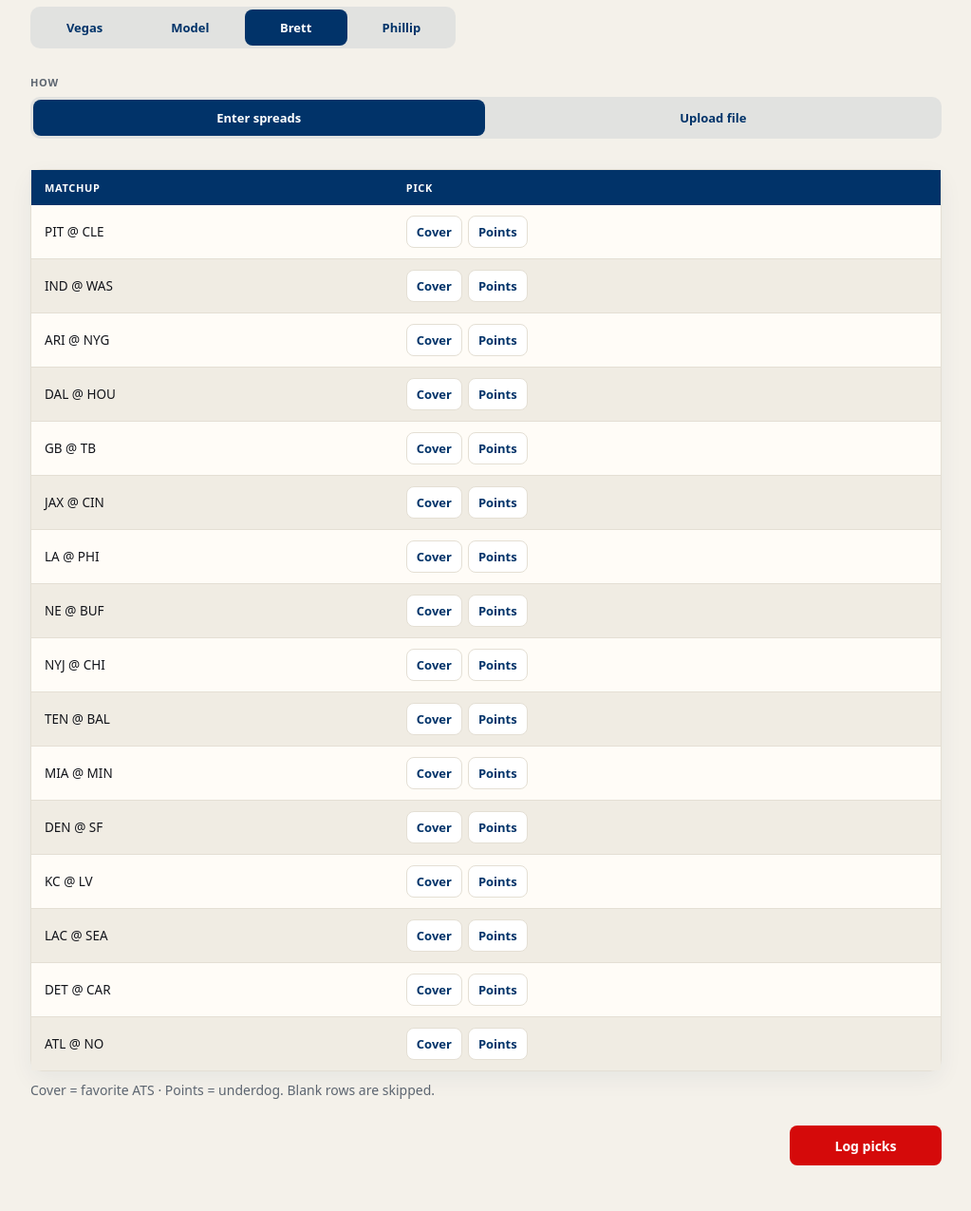
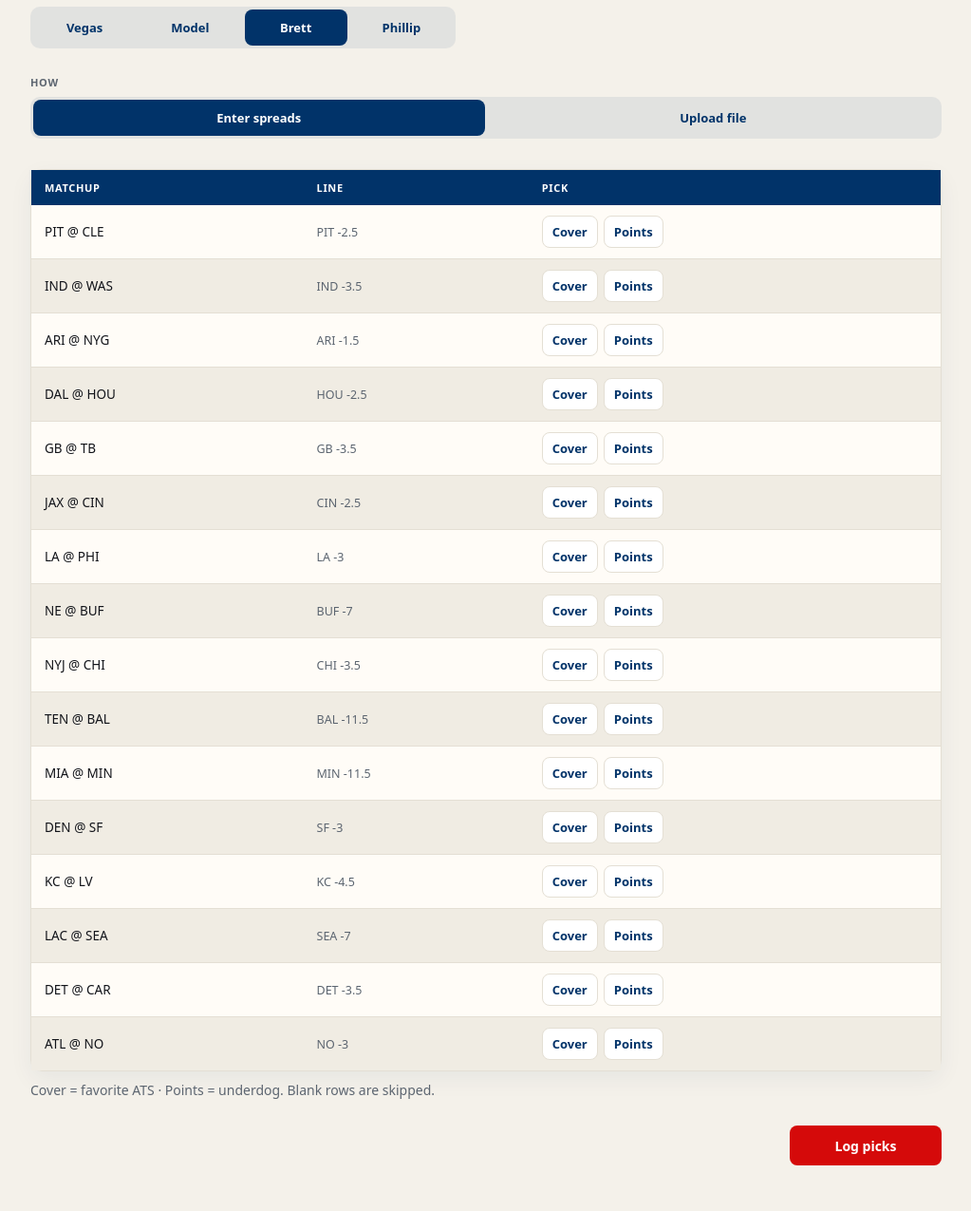
Before and after one commit to phaberman/the-sunday-report, a FastAPI app: page /upload?view=add&week=4&slot=Brett in a window 1280 px wide. Shown: the part 199-1474 px from the top of the page at 95% size, without its empty margins (128-1151 px from the left). Run offline with FastAPI, Linux system fonts and the light colour scheme; data comes from the database, SQL or seed files in the repository; both versions use the stored data as it was after the commit.

Commit message:
ui cleanup

```diff
--- a/app/ingest.py
+++ b/app/ingest.py
@@ -360,6 +360,10 @@
                         prefilled_points = f"{-pts:g}"
                 except ValueError:
                     prefilled_points = ""
+        vegas_line = ""
+        vegas_pick = latest_slot_pick(session, matchup_id=m.id, slot_key="vegas")
+        if vegas_pick and not vegas_pick.decision:
+            vegas_line = format_spread(m.away_team, m.home_team, vegas_pick.spread)
         rows.append(
             {
                 "id": m.id,
@@ -373,6 +377,7 @@
                 "locked_decision": locked_decision,
                 "prefilled_points": prefilled_points,
                 "prefilled_decision": prefilled_decision,
+                "vegas_line": vegas_line,
             }
         )
     return rows
--- a/app/static/style.css
+++ b/app/static/style.css
@@ -511,6 +511,8 @@
   background: #fff;
 }
 .upload-mark { font-size: 13px; }
+.upload-mark-ok { color: #0d7a3a; }
+.upload-mark-miss { color: var(--red); }
 .slot-list {
   list-style: none;
   margin: 8px 0 0;
@@ -758,6 +760,10 @@
   padding: 8px 10px;
   font-variant-numeric: tabular-nums;
 }
+.enter-table .enter-vegas-line {
+  font-variant-numeric: tabular-nums;
+  white-space: nowrap;
+}
 .enter-hint, .empty-entries { margin: 10px 0 0; }
 .schema-help { margin-top: 18px; }
 .schema-cols { margin: 0 0 10px; }
--- a/app/templates/partials/spread_table.html
+++ b/app/templates/partials/spread_table.html
@@ -1,7 +1,7 @@
 <div class="table-card" id="table">
   <table>
     <thead>
-      <tr><th>Index</th><th>Kickoff</th><th>Matchup</th><th>Home Team</th><th>Away Team</th><th>Spread</th></tr>
+      <tr><th>Index</th><th>Kickoff</th><th>Matchup</th><th>Away Team</th><th>Home Team</th><th>Spread</th></tr>
     </thead>
     <tbody>
       {% for r in rows %}
@@ -9,8 +9,8 @@
         <td class="mono">{{ r.index }}</td>
         <td class="mono">{{ r.kickoff }}</td>
         <td>{{ r.game }}</td>
+        <td>{{ r.away_team }}</td>
         <td>{{ r.home_team }}</td>
-        <td>{{ r.away_team }}</td>
         <td class="spread">{% if r.vegas_hint %}<span class="tip">{{ r.vegas_hint }}</span>{% endif %}{{ r.vegas }}</td>
       </tr>
       {% else %}
--- a/app/templates/partials/spreads_board.html
+++ b/app/templates/partials/spreads_board.html
@@ -4,8 +4,8 @@
     <thead>
       <tr>
         <th>Date</th>
+        <th>Away Team</th>
         <th>Home Team</th>
-        <th>Away Team</th>
         <th>Spread</th>
       </tr>
     </thead>
@@ -13,8 +13,8 @@
       {% for r in rows %}
       <tr>
         <td class="mono">{{ r.date or "—" }}</td>
+        <td>{{ r.away_team }}</td>
         <td>{{ r.home_team }}</td>
-        <td>{{ r.away_team }}</td>
         <td class="spread">{% if r.vegas_hint %}<span class="tip">{{ r.vegas_hint }}</span>{% endif %}{{ r.vegas or "—" }}</td>
       </tr>
       {% else %}
--- a/app/templates/partials/upload_entries.html
+++ b/app/templates/partials/upload_entries.html
@@ -11,6 +11,7 @@
           <th>Favorite</th>
           <th>Line</th>
           {% else %}
+          <th>Line</th>
           <th>Pick</th>
           {% endif %}
         </tr>
@@ -35,6 +36,7 @@
             <span class="mono">{{ r.locked_spread }}</span>
           </td>
           {% else %}
+          <td class="mono enter-vegas-line">{{ r.vegas_line or "—" }}</td>
           <td><span class="mono">{{ r.locked_decision }}</span></td>
           {% endif %}
           {% elif entry_source == "vegas" %}
@@ -61,6 +63,7 @@
             >
           </td>
           {% else %}
+          <td class="mono enter-vegas-line">{{ r.vegas_line or "—" }}</td>
           <td>
             <div class="chip-row" role="radiogroup" aria-label="Decision {{ r.game }}">
               <label class="chip">
--- a/app/templates/partials/upload_status.html
+++ b/app/templates/partials/upload_status.html
@@ -60,7 +60,7 @@
         <tr>
           <td>{{ row.label }}</td>
           {% for w in summary_weeks %}
-          <td class="mono upload-mark{% if w == week %} upload-summary-col-active{% endif %}">{% if row.weeks[w] %}✓{% else %}✗{% endif %}</td>
+          <td class="mono upload-mark {% if row.weeks[w] %}upload-mark-ok{% else %}upload-mark-miss{% endif %}{% if w == week %} upload-summary-col-active{% endif %}">{% if row.weeks[w] %}✓{% else %}✗{% endif %}</td>
           {% endfor %}
         </tr>
         {% endfor %}
```
Also changed, not shown: tests/test_app.py (+5 -0 lines), data/sunday.db.
